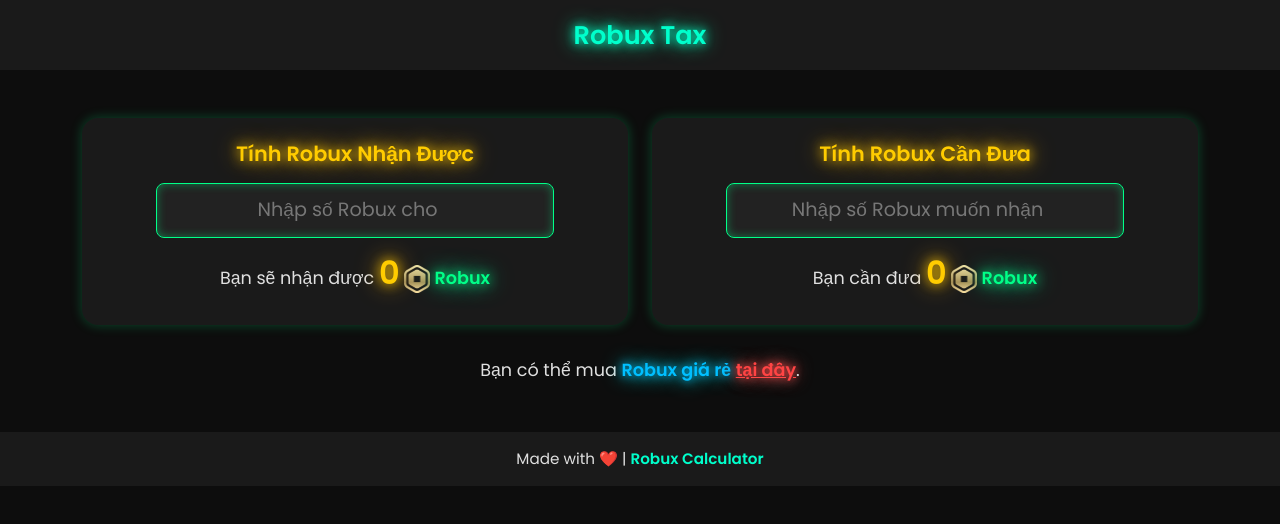
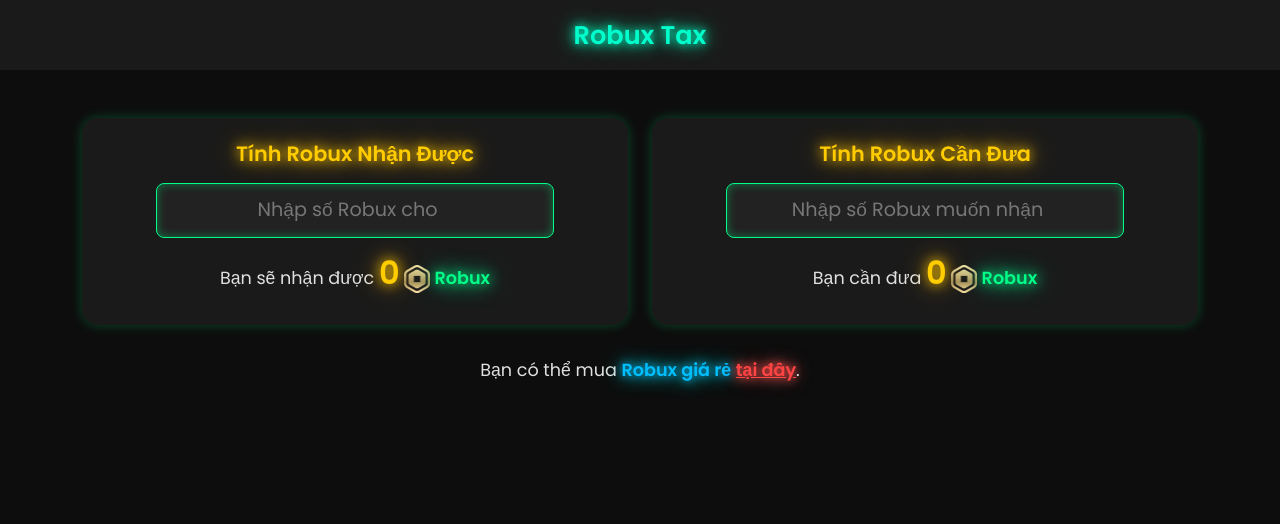
Before and after one commit to Bunbohue226/robux_tax, a plain HTML site: page index.html in a window 1280 px wide. Drawn offline with nearby package versions, Linux system fonts and the light colour scheme.

Commit message:
Update index.html

```diff
--- a/index.html
+++ b/index.html
@@ -154,9 +154,6 @@
   </main>
 
   <!-- Footer -->
-  <footer>
-    Made with ❤️ | <a href="#">Robux Calculator</a>
-  </footer>
 
   <!-- Bootstrap JS -->
   <script src="https://cdn.jsdelivr.net/npm/bootstrap@5.3.2/dist/js/bootstrap.bundle.min.js"></script>
```
